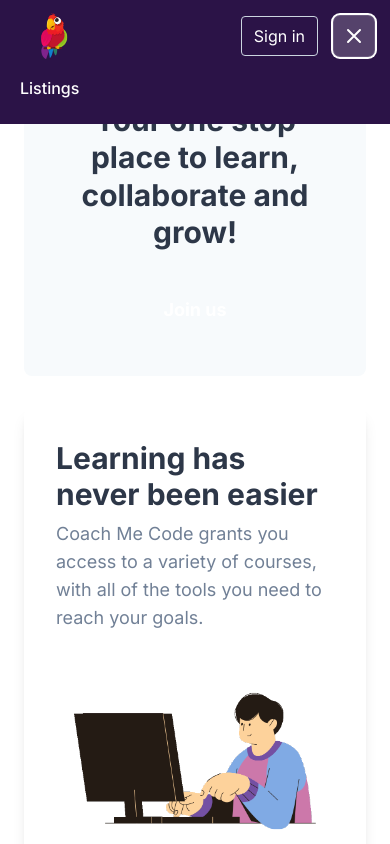
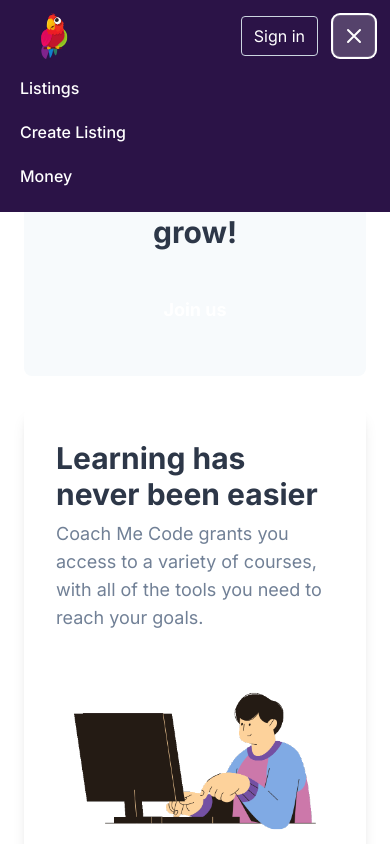
Before and after one commit to Spyabo/coach-me-code, a Next.js app: page / in a window 390 px wide. Both pictures are taken after a click on the button "Open main menu". Shown: the top 844 px of the page. Built offline with nearby package versions, Linux system fonts and the light colour scheme; no server answers.

Commit message:
updata mobile nav to include all tabs

```diff
--- a/src/app/components/Navbar/Navbar.tsx
+++ b/src/app/components/Navbar/Navbar.tsx
@@ -20,7 +20,7 @@ export default function Nav() {
   return (
     <div>
       <div className="hidden md:block"></div>
-      <nav className="bg-purple-800 text-white fixed top-0 w-full py-1">
+      <nav className="bg-purple-800 text-white fixed top-0 w-full py-1 mb-5">
         <div className="max-w-7xl mx-auto lg:px-7  text-white">
           <div className="flex items-center justify-between h-16 md:px-6 px-6">
             <div className="flex items-center justify-center">
@@ -125,12 +125,25 @@ export default function Nav() {
         >
           {(ref) => (
             <div className="md:hidden" id="mobile-menu">
-              <div ref={ref} className="px-2 pb-3 space-y-1 sm:px-3">
+              <div ref={ref} className="px-2 pb-3 space-y-1 sm:px-3 flex flex-col">
                 <a
                   href="/listings"
-                  className="hover:bg-yellow-100 hover:text-gray-900 text-white block px-3 py-2 rounded-md text-base font-medium"
+                  className="hover:bg-purple-600 text-white block px-3 py-2 rounded-md text-base font-medium"
                 >
                   Listings
+                </a>
+                <a
+                  href="/listings/create-listing"
+                  className="hover:bg-purple-600 text-white block px-3 py-2 rounded-md text-base font-medium"
+                >
+                  Create Listing
+                </a>
+                <a
+                  onClick={handleMoneyClick}
+                  href={`${walletDirection}`}
+                  className="hover:bg-purple-600 text-white block px-3 py-2 rounded-md text-base font-medium"
+                >
+                  Money
                 </a>
               </div>
             </div>
```
